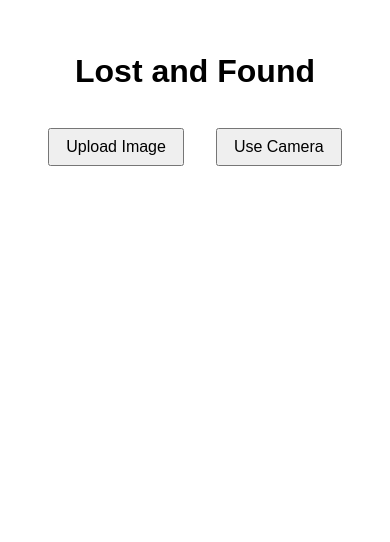
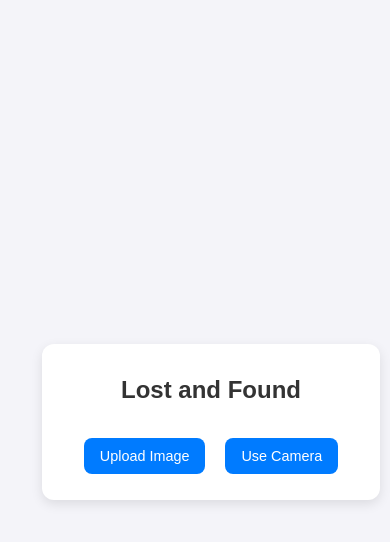
Before and after one commit to ryansiegristpa/CampusFind, a React (Create React App) app: page / in a window 390 px wide. Shown: the top 542 px of the page. Built offline with nearby package versions, Linux system fonts and the light colour scheme.

Commit message:
Added basic styling to change later if time permits

```diff
--- a/src/App.css
+++ b/src/App.css
@@ -1,26 +1,106 @@
+/* Global styling */
+body {
+  font-family: 'Arial', sans-serif;
+  background-color: #f4f4f9;
+  margin: 0;
+  padding: 0;
+  box-sizing: border-box;
+  display: flex;
+  justify-content: center;
+  align-items: center;
+  height: 100vh;
+}
+
 .App {
   text-align: center;
+  background-color: #fff;
+  border-radius: 12px;
+  box-shadow: 0 4px 12px rgba(0, 0, 0, 0.1);
   padding: 2rem;
-  font-family: Arial, sans-serif;
+  max-width: 400px;
+  width: 100%;
+}
+
+h1 {
+  font-size: 1.8rem;
+  color: #333;
+  margin-bottom: 1.5rem;
 }
 
 button {
-  margin: 1rem;
-  padding: 0.5rem 1rem;
-  font-size: 16px;
+  background-color: #007BFF;
+  color: white;
+  border: none;
+  padding: 12px 20px;
+  margin: 10px;
+  border-radius: 8px;
+  font-size: 1rem;
   cursor: pointer;
+  transition: background-color 0.3s ease;
+}
+
+button:hover {
+  background-color: #0056b3;
+}
+
+button:focus {
+  outline: none;
+}
+
+input[type="file"] {
+  display: none;
+}
+
+/* Loading and Match styling */
+p {
+  font-size: 1rem;
+  color: #666;
 }
 
 img {
-  margin: 1rem 0;
-  border: 1px solid #ccc;
-}
-
-video {
-  margin: 1rem 0;
-  border: 1px solid #ccc;
+  max-width: 100%;
+  border-radius: 8px;
+  margin-top: 1rem;
 }
 
 h2 {
-  color: green;
+  color: #28a745;
+  font-size: 1.5rem;
+  margin-top: 1.5rem;
 }
+
+/* Center the camera and buttons */
+video {
+  margin: 1rem 0;
+  border-radius: 8px;
+  max-width: 100%;
+  box-shadow: 0 4px 8px rgba(0, 0, 0, 0.1);
+}
+
+canvas {
+  display: none;
+}
+
+/* Flexbox for alignment */
+.flex-container {
+  display: flex;
+  flex-direction: column;
+  align-items: center;
+  justify-content: center;
+}
+
+/* Styling for mobile responsiveness */
+@media (max-width: 768px) {
+  .App {
+    padding: 1rem;
+  }
+
+  h1 {
+    font-size: 1.5rem;
+  }
+
+  button {
+    font-size: 0.9rem;
+    padding: 10px 16px;
+  }
+}
```
